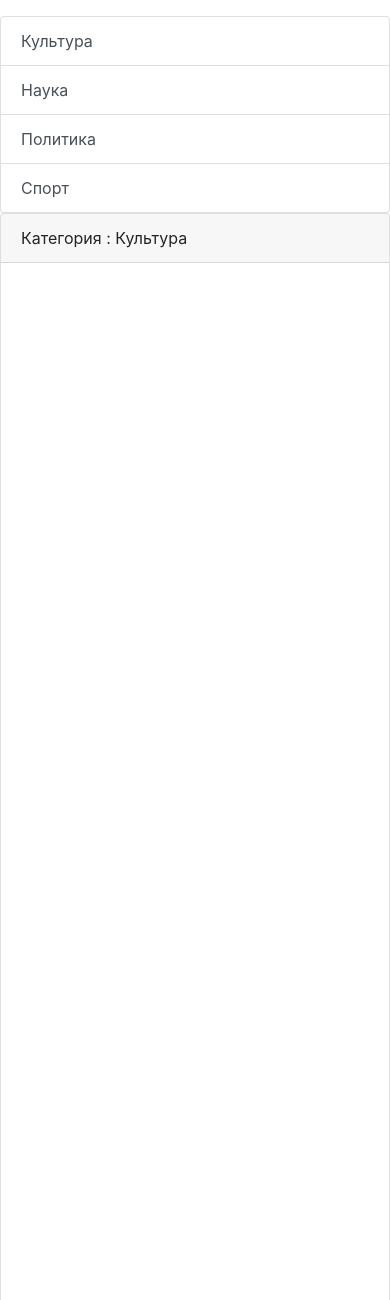
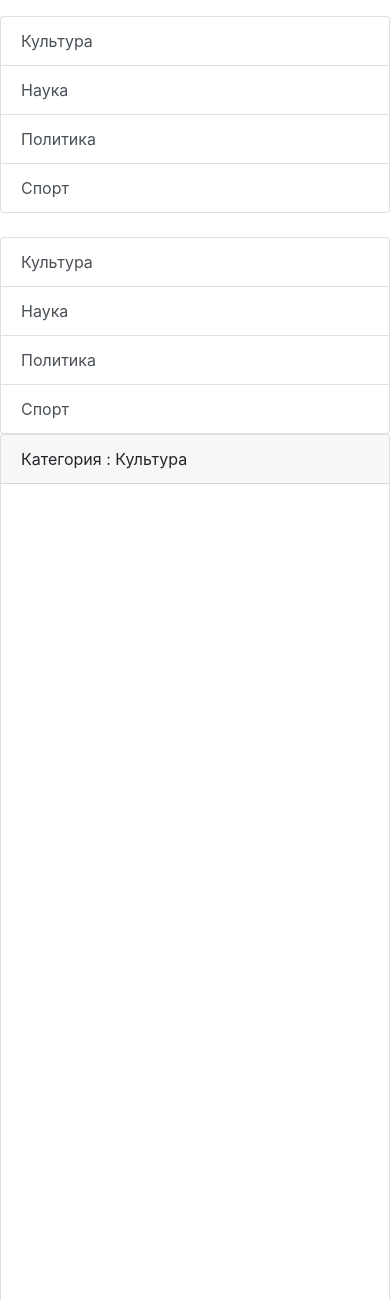
Before and after one commit to Ilgiz2002/my_first_django_project, a Django app: page / in a window 390 px wide; the page is wider, and only the part inside the window is pictured. Shown: the part 56-1356 px from the top of that part. Run offline with Django 3.2, Linux system fonts and the light colour scheme; data comes from the database, SQL or seed files in the repository; some libraries are stand-ins or nearby versions.

Commit message:
Настроил пользовательские теги шаблона

```diff
--- a/my_first_project/news/templates/news/index.html
+++ b/my_first_project/news/templates/news/index.html
@@ -5,19 +5,10 @@
 {% endblock %}
 
 {% block sidebar %}
-<div class="col-md-4">
-    <div class="list-group">
-        {% for item in categories %}
-        <a href="{% url 'category' item.pk %}" class="list-group-item list-group-item-action">
-            {{ item.title }}
-        </a>
-        {% endfor %}
-    </div>
-</div>
+{% include 'inc/_sidebar.html' %}
 {% endblock %}
 
 {% block content %}
-<div class="col-md-8">
     {% for item in news %}
     <div class="card mb-5">
         <div class="card-header">
@@ -48,5 +39,4 @@
     {% empty %}
     <li>Ошибка! Объект не найден</li>
     {% endfor %}
-</div>
 {% endblock %}
--- /dev/null
+++ b/my_first_project/news/templates/news/list_categories.html
@@ -0,0 +1,7 @@
+<div class="list-group">
+    {% for item in categories %}
+    <a href="{% url 'category' item.pk %}" class="list-group-item list-group-item-action">
+        {{ item.title }}
+    </a>
+    {% endfor %}
+</div>
--- /dev/null
+++ b/my_first_project/news/templatetags/news_tags.py
@@ -0,0 +1,18 @@
+from django import template
+
+from news.models import Category
+
+register = template.Library()
+
+
+@register.simple_tag(name='get_list_categories')
+def get_categories():
+    return Category.objects.all()
+
+
+@register.inclusion_tag('news/list_categories.html')
+def show_categories():
+    categories = Category.objects.all()
+    return {
+        'categories': categories,
+    }
--- a/my_first_project/news/views.py
+++ b/my_first_project/news/views.py
@@ -5,22 +5,18 @@
 
 def index(request):
     news = News.objects.all()
-    categories = Category.objects.all()
     context = {
         'news': news,
         'title': 'Список новостей',
-        'categories': categories
          }
     return render(request, 'news/index.html', context)
 
 
 def get_category(request, category_id):
     news = News.objects.filter(category_id = category_id)
-    categories = Category.objects.all()
     category = Category.objects.get(pk=category_id)
     context = {
         'news':news,
-        'categories': categories,
         'category': category,
     }
     return render(request, 'news/category.html', context)
--- a/my_first_project/templates/base.html
+++ b/my_first_project/templates/base.html
@@ -19,8 +19,12 @@
 
     <div class="conteiner mt-3">
         <div class="row">
-            {% block sidebar %}SIDEBAR{% endblock %}
-            {% block content %}CONTENT{% endblock %}
+            <div class="col-md-3">
+                {% block sidebar %}SIDEBAR{% endblock %}
+            </div>
+            <div class="col-md-9">
+                {% block content %}CONTENT{% endblock %}
+            </div>
         </div>
     </div>
 
--- /dev/null
+++ b/my_first_project/templates/inc/_sidebar.html
@@ -0,0 +1,13 @@
+{% load news_tags %}
+{% get_list_categories as categories %}
+<div class="list-group">
+    {% for item in categories %}
+    <a href="{% url 'category' item.pk %}" class="list-group-item list-group-item-action">
+        {{ item.title }}
+    </a>
+    {% endfor %}
+</div>
+
+<br>
+
+{% show_categories %}
```
Also changed, not shown: my_first_project/news/templates/news/category.html (+1 -11 lines), my_first_project/news/templatetags/__init__.py (added).
